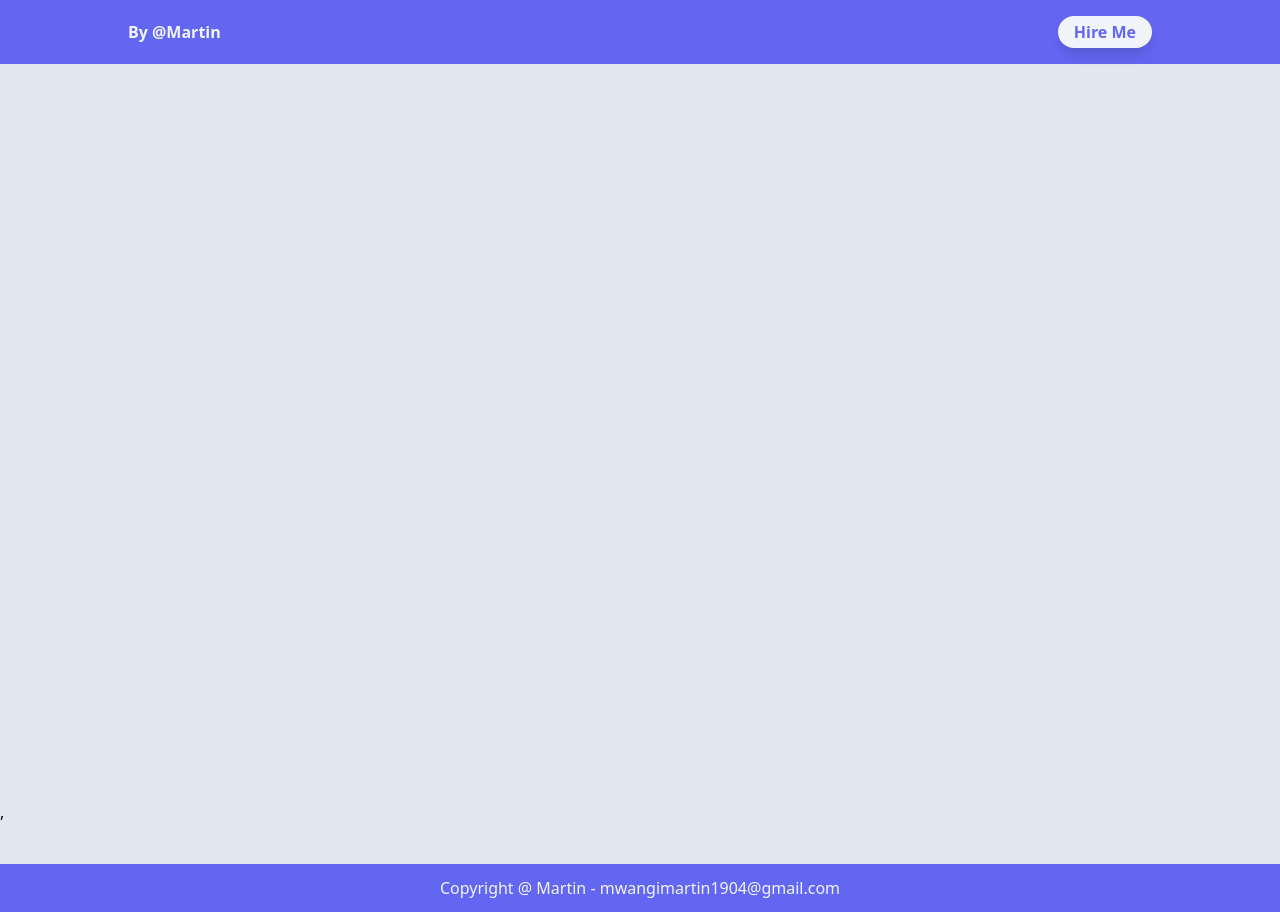
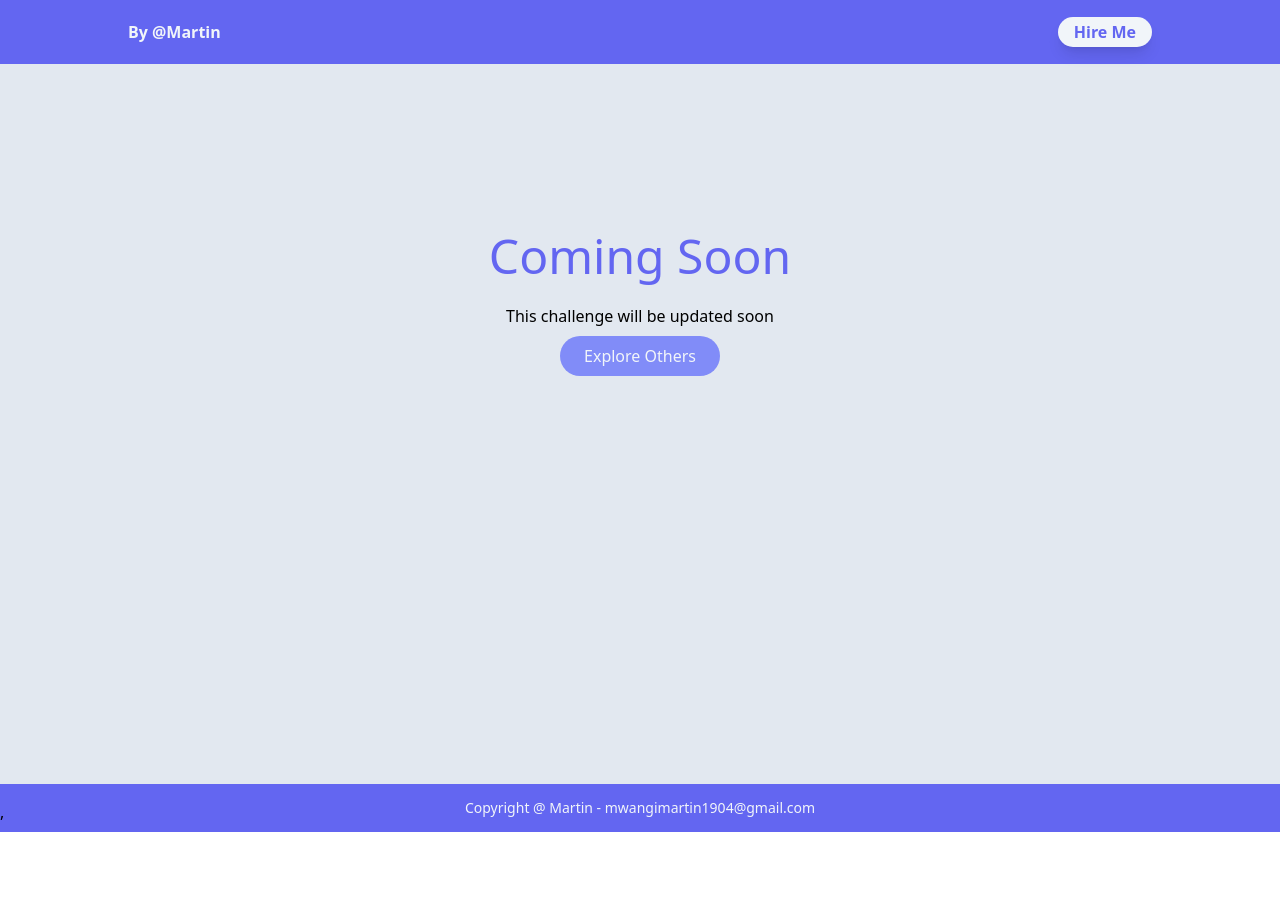
Before and after one commit to marville001/frontend-challenges, a React (Create React App) app: page /challenge/osc3do in a window 1280 px wide. After the commit the page ends 832 px from the top, so only its background shows below. Built offline with nearby package versions, Linux system fonts and the light colour scheme.

Commit message:
Updated coming soon component

```diff
--- a/src/App.js
+++ b/src/App.js
@@ -1,16 +1,22 @@
 import React from 'react'
 import { Route, Routes } from 'react-router-dom'
+import ComingSoon from './components/ComingSoon'
 import Footer from './components/Footer'
 import Header from './components/Header'
 import Challenges from './pages/Challenges'
+import TipCalculatorApp from './pages/TipCalculatorApp/TipCalculatorApp'
 
 const App = () => {
   return (
-    <div className='bg-gray-100 h-screen'>
+    <div className='bg-gray-100 h-screen pb-0 m-0'>
       <Header />
-      <div className='min-h-full bg-slate-200'>
+      <div className='min-h-[90vh] bg-slate-200'>
         <Routes>
           <Route path="/" element={<Challenges/>} />
+          <Route path="/challenge/tca1do" exact element={<TipCalculatorApp/>} />
+          <Route path="/challenge/gusa2df" exact element={<ComingSoon/>} />
+          <Route path="/challenge/osc3do" exact element={<ComingSoon/>} />
+          <Route path="/challenge/ttd4do" exact element={<ComingSoon/>} />
         </Routes>
       </div>
       <Footer />
--- a/src/components/ChallengeCard.jsx
+++ b/src/components/ChallengeCard.jsx
@@ -4,15 +4,15 @@ import { FaGithub } from "react-icons/fa";
 
 const ChallengeCard = ({ challenge, index }) => {
   return (
-    <Link to={`/project/${challenge.id}`} className="bg-slate-100 shadow-lg p-5 rounded-md">
+    <Link to={`/challenge/${challenge.id}`} className="bg-slate-100 shadow-lg p-5 rounded-md">
       <h2 className="text-indigo-500"> <span className="text-indigo-300">#{index}</span> {challenge.name}</h2>
       <img
         src={challenge.image}
         alt="Project XYZ"
-        className="rounded-md my-4 h-52 w-full"
+        className="rounded-md my-4 md:h-52 w-full"
       />
       <div className="flex justify-between text-indigo-400">
-      <Link className="text-sm flex items-center" to={`/project/${challenge.id}`}>
+      <Link className="text-sm flex items-center" to={`/challenge/${challenge.id}`}>
           <FaGithub className="mr-1" />
           View Challenge
         </Link>
--- /dev/null
+++ b/src/components/ComingSoon.jsx
@@ -0,0 +1,14 @@
+import React from 'react'
+import { Link } from 'react-router-dom'
+
+const ComingSoon = () => {
+    return (
+        <div className='flex flex-col items-center justify-center min-h-[60vh]'>
+            <h2 className='text-5xl text-indigo-500 mb-6'>Coming Soon</h2>
+            <p>This challenge will be updated soon</p>
+            <Link to="/" className='bg-indigo-400 text-slate-100 px-6 py-2 rounded-full mt-2'>Explore Others</Link>
+        </div>
+    )
+}
+
+export default ComingSoon
--- a/src/components/Footer.jsx
+++ b/src/components/Footer.jsx
@@ -2,10 +2,10 @@ import React from 'react'
 
 const Footer = () => {
     return (
-        <div className="bg-indigo-500">
+        <div className="bg-indigo-500 mb-0">
 
         <div className='h-12 px-4 container flex justify-center flex-col'>
-            <p className='text-center text-slate-100'>Copyright @ Martin - mwangimartin1904@gmail.com</p>
+            <p className='text-center text-sm text-slate-100'>Copyright @ Martin - mwangimartin1904@gmail.com</p>
         </div>
         </div>
     )
--- a/src/components/Header.jsx
+++ b/src/components/Header.jsx
@@ -9,9 +9,13 @@ const Header = () => {
           By @Martin
         </Link>
         <div>
-          <button className="bg-slate-100 rounded-full px-4 py-1 text-indigo-500 font-bold shadow-lg hover:bg-slate-200 hover:text-indigo-600">
+          <a
+          href="https://www.fiverr.com/martin_devs/create-node-js-reactjs-application"
+          target="_blank"
+          rel="noreferrer"
+          className="bg-slate-100 rounded-full px-4 py-1 text-indigo-500 font-bold shadow-lg hover:bg-slate-200 hover:text-indigo-600">
             Hire Me
-          </button>
+          </a>
         </div>
       </div>
     </div>
--- a/src/pages/Challenges.jsx
+++ b/src/pages/Challenges.jsx
@@ -6,7 +6,9 @@ import data from "../data.json"
 const Challenges = () => {
   return (
     <div className="container py-12">
-      <div className="grid grid-cols-1 md:grid-cols-2 lg:grid-cols-3 gap-5">
+      <div
+      className="grid grid-cols-1 md:grid-cols-2 lg:grid-cols-3 gap-5"
+      >
         {data.challenges.map((challenge, i) => (
           <ChallengeCard key={i} index={i+1} challenge={challenge} />
         ))}
--- /dev/null
+++ b/src/pages/TipCalculatorApp/TipCalculatorApp.jsx
@@ -0,0 +1,11 @@
+import React from 'react'
+
+const TipCalculatorApp = () => {
+    return (
+        <div className=''>
+            <h3>tip calculator app</h3>
+        </div>
+    )
+}
+
+export default TipCalculatorApp
```
